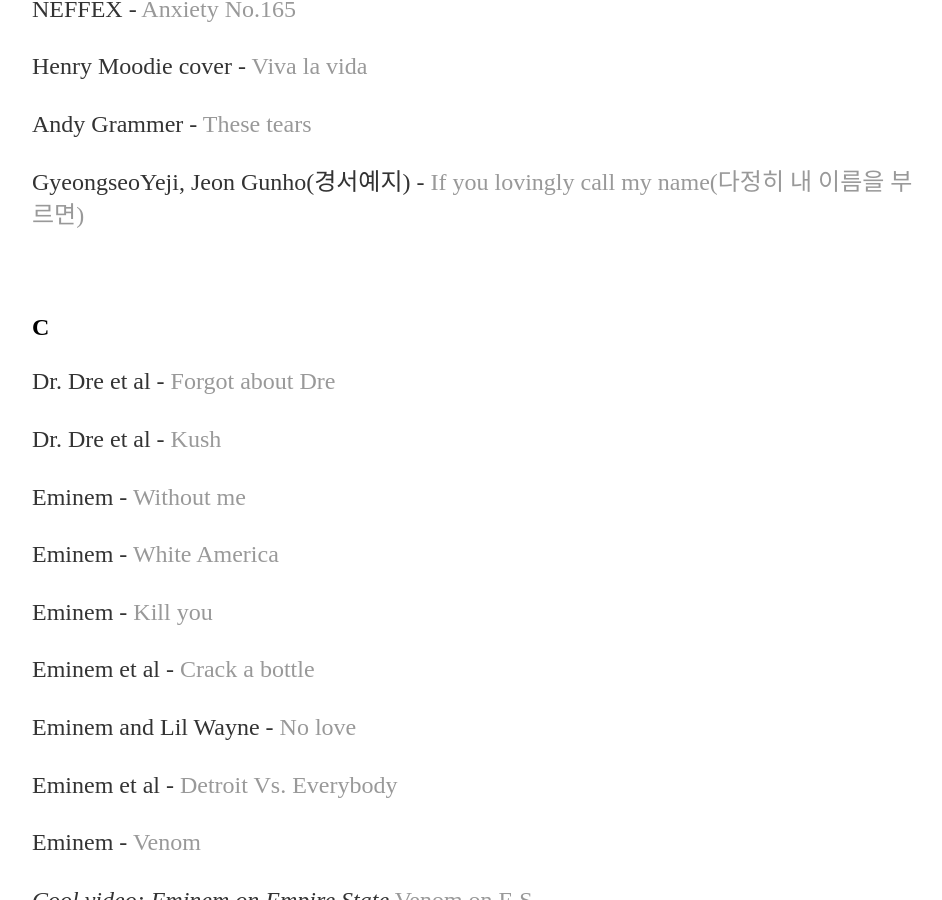
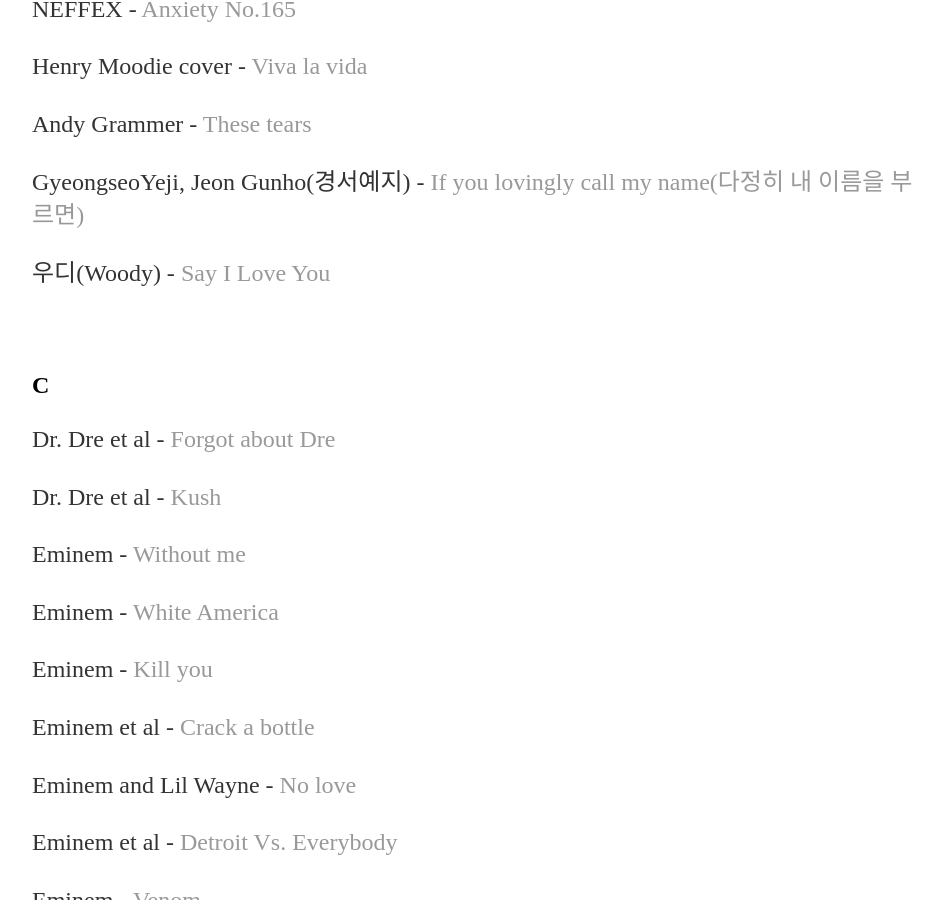
Before and after one commit to yjkweon24/yjkweon24.github.io, a Jekyll site: the page built from _posts/2018-10-23-songs-that-i-love.md, in a window 1280 px wide and 900 px high, scrolled down 17190 px. Shown: the whole window, without its empty margins (160-1102 px from the left). Built offline with Jekyll 4.4.1, drawn with Linux system fonts in a browser that asks for light colours.

Commit message:
Update 2018-10-23-songs-that-i-love.md

```diff
--- a/_posts/2018-10-23-songs-that-i-love.md
+++ b/_posts/2018-10-23-songs-that-i-love.md
@@ -598,6 +598,8 @@
 
 GyeongseoYeji, Jeon Gunho(경서예지) - [If you lovingly call my name(다정히 내 이름을 부르면)](https://youtu.be/YPvrhziJAno?si=e_9mdiswMrY58epw)
 
+우디(Woody) - [Say I Love You](https://youtu.be/JEJGD9mIYQQ?si=fl_7ikhbMpkJh-d5)
+
 <br>
 
 ## C
```
